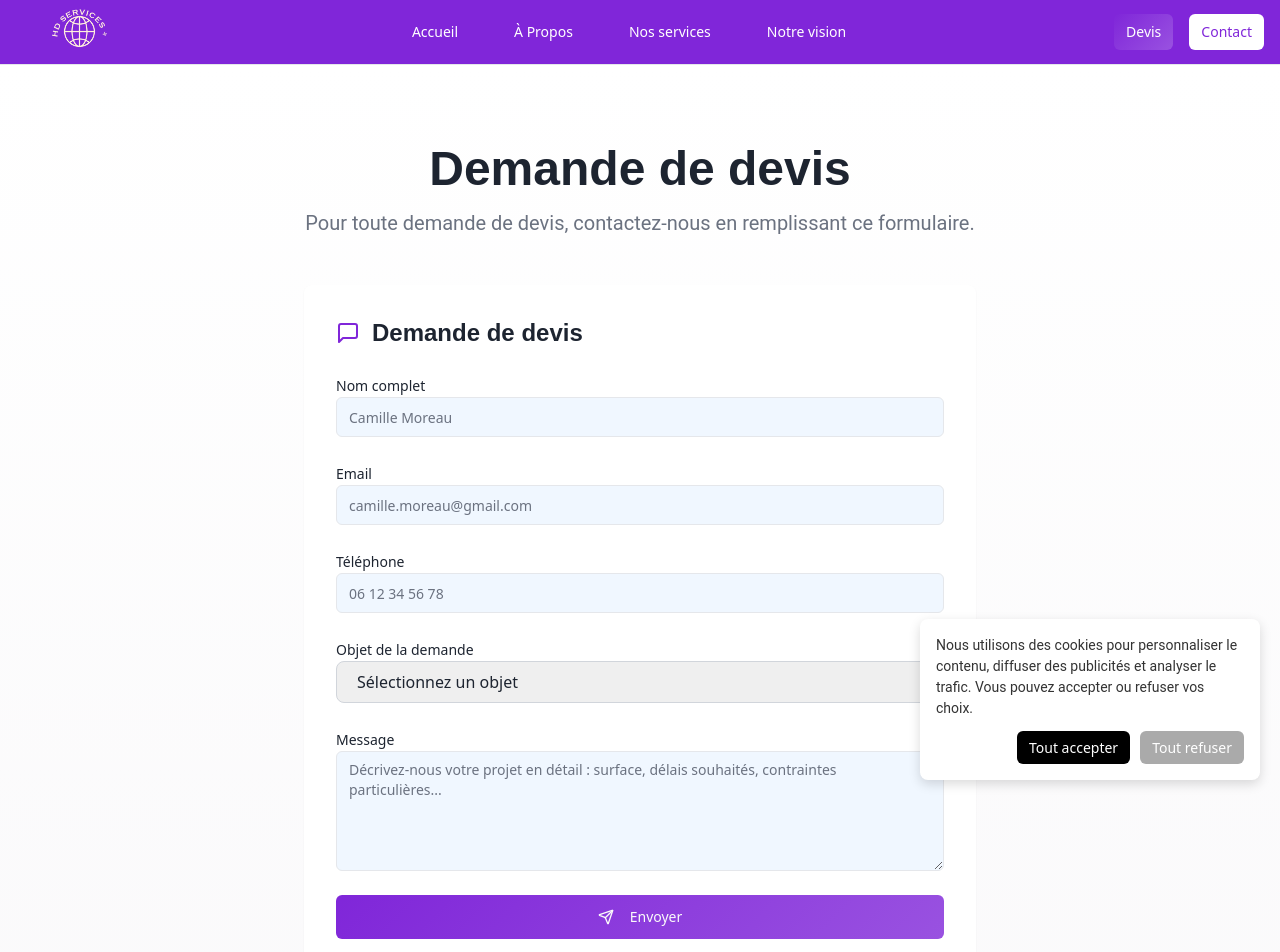
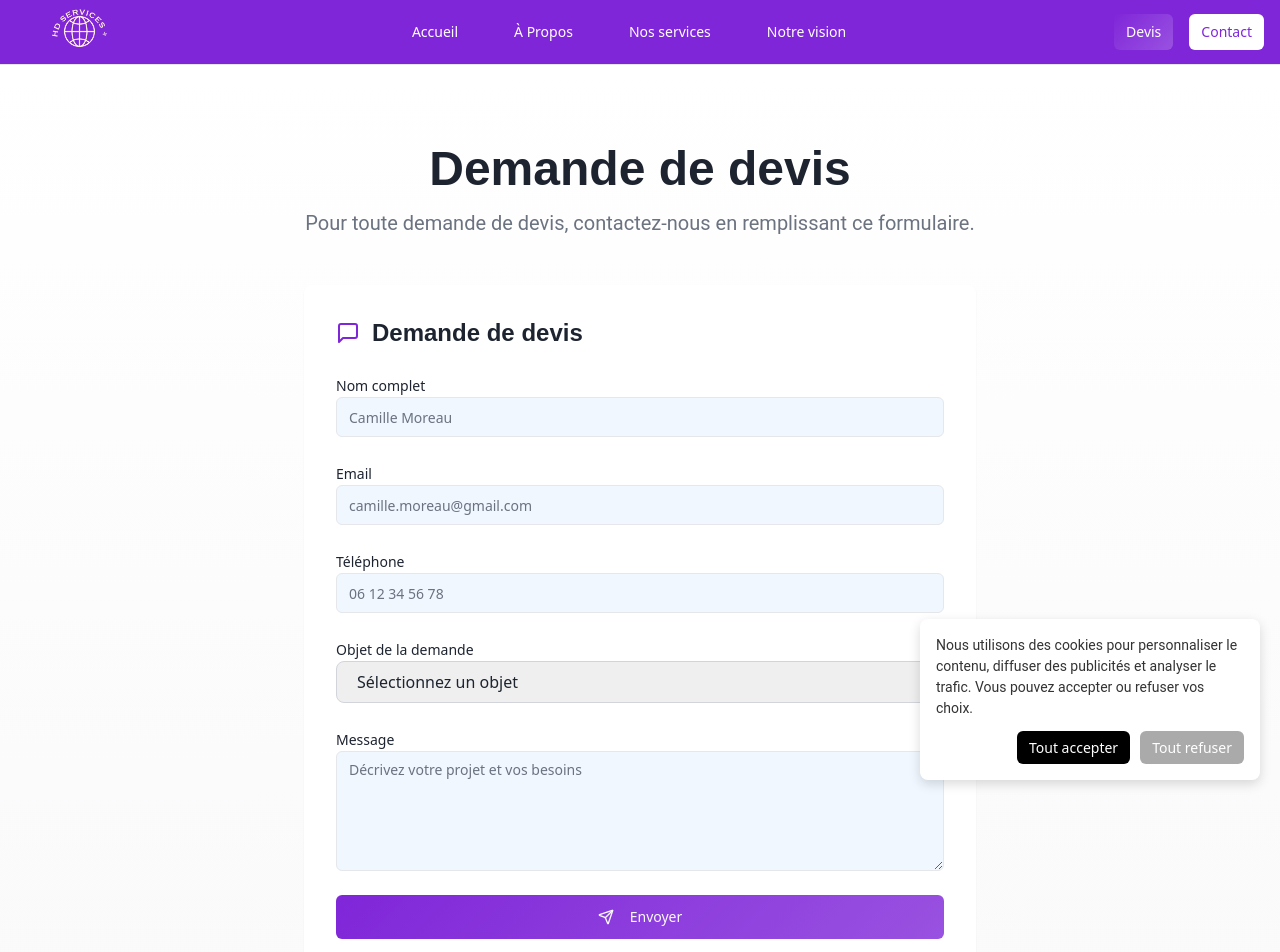
Before and after one commit to Hada1-blip/hd-services-plus, a React (Vite) app: page /estimate in a window 1280 px wide. Shown: the top 952 px of the page. Built offline with nearby package versions, Linux system fonts and the light colour scheme.

Commit message:
Mise à jour formulaire Estimate : placeholder général

```diff
--- a/src/pages/Estimate.tsx
+++ b/src/pages/Estimate.tsx
@@ -111,7 +111,7 @@ export default function EstimateForm() {
                 <Textarea
                   id="message"
                   name="Message"
-                  placeholder="Décrivez-nous votre projet en détail : surface, délais souhaités, contraintes particulières..."
+                  placeholder="Décrivez votre projet et vos besoins"
                   className="min-h-[120px]"
                   value={formData.message}
                   onChange={(e) => handleInputChange("message", e.target.value)}
```
